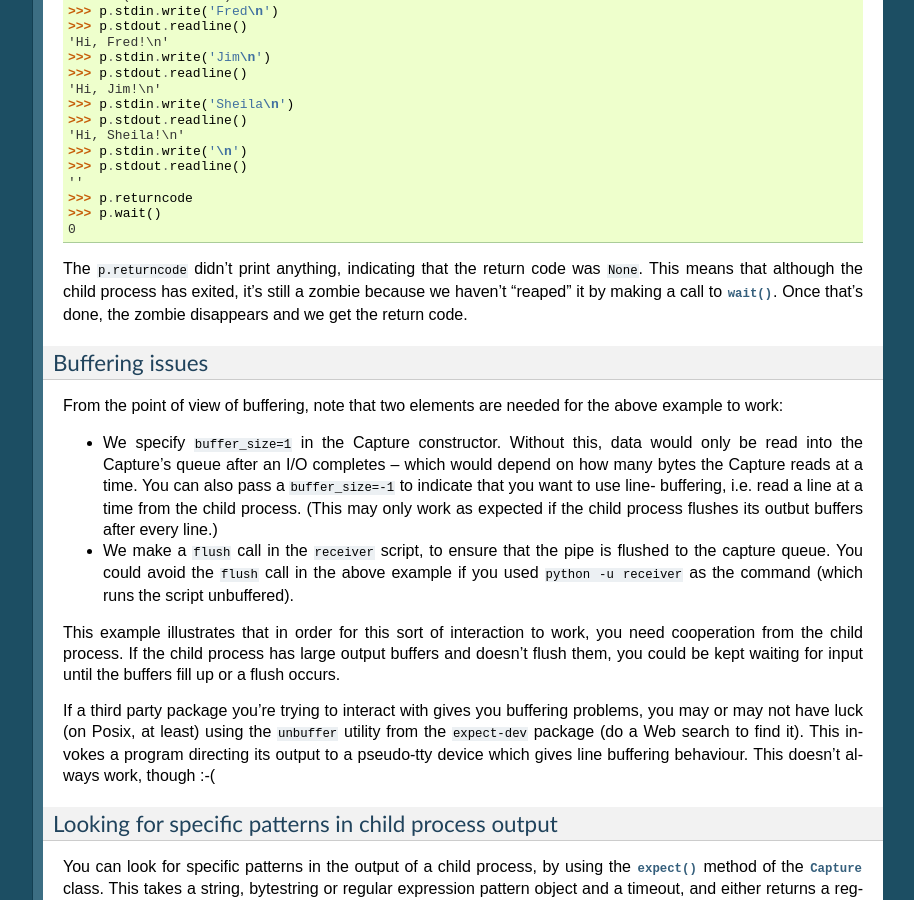
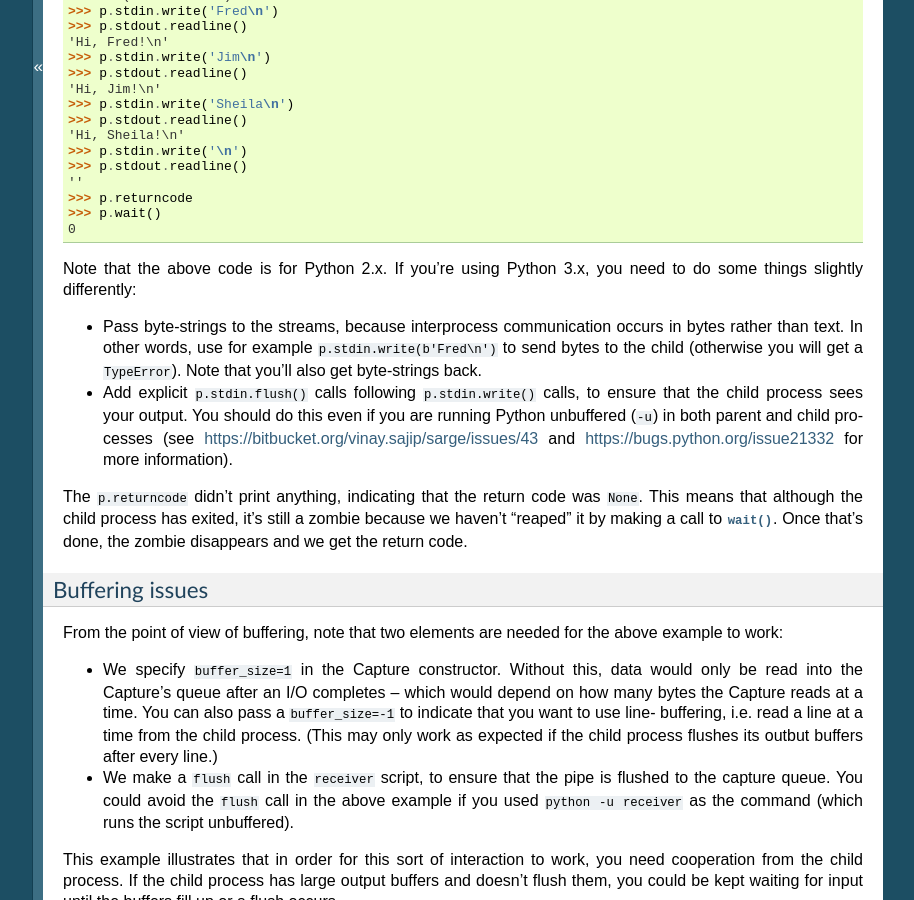
Before and after one commit to vsajip/sarge, a Sphinx documentation site: the page built from docs/tutorial.rst, in a window 1280 px wide and 900 px high, scrolled down 7943 px. Shown: the whole window, without its empty margins (187-1101 px from the left). Built offline with Sphinx 7.4.7, drawn with Linux system fonts in a browser that asks for light colours; formulas are drawn with MathJax 3.

Commit message:
Fixed #43: clarified tutorial documentation.

```diff
--- a/docs/tutorial.rst
+++ b/docs/tutorial.rst
@@ -502,6 +502,19 @@ We can now show how to interact with this program from a parent process::
     >>> p.wait()
     0
 
+Note that the above code is for Python 2.x. If you're using Python 3.x, you need
+to do some things slightly differently:
+
+* Pass byte-strings to the streams, because interprocess communication occurs
+  in bytes rather than text. In other words, use for example
+  ``p.stdin.write(b'Fred\n')`` to send bytes to the child (otherwise you will
+  get a ``TypeError``). Note that you'll also get byte-strings back.
+* Add explicit ``p.stdin.flush()`` calls following ``p.stdin.write()`` calls, to
+  ensure that the child process sees your output. You should do this even if
+  you are running Python unbuffered (``-u``) in both parent and child processes
+  (see https://bitbucket.org/vinay.sajip/sarge/issues/43 and
+  https://bugs.python.org/issue21332 for more information).
+
 The ``p.returncode`` didn't print anything, indicating that the return code
 was ``None``. This means that although the child process has exited,
 it's still a zombie because we haven't "reaped" it by making a call to
```
